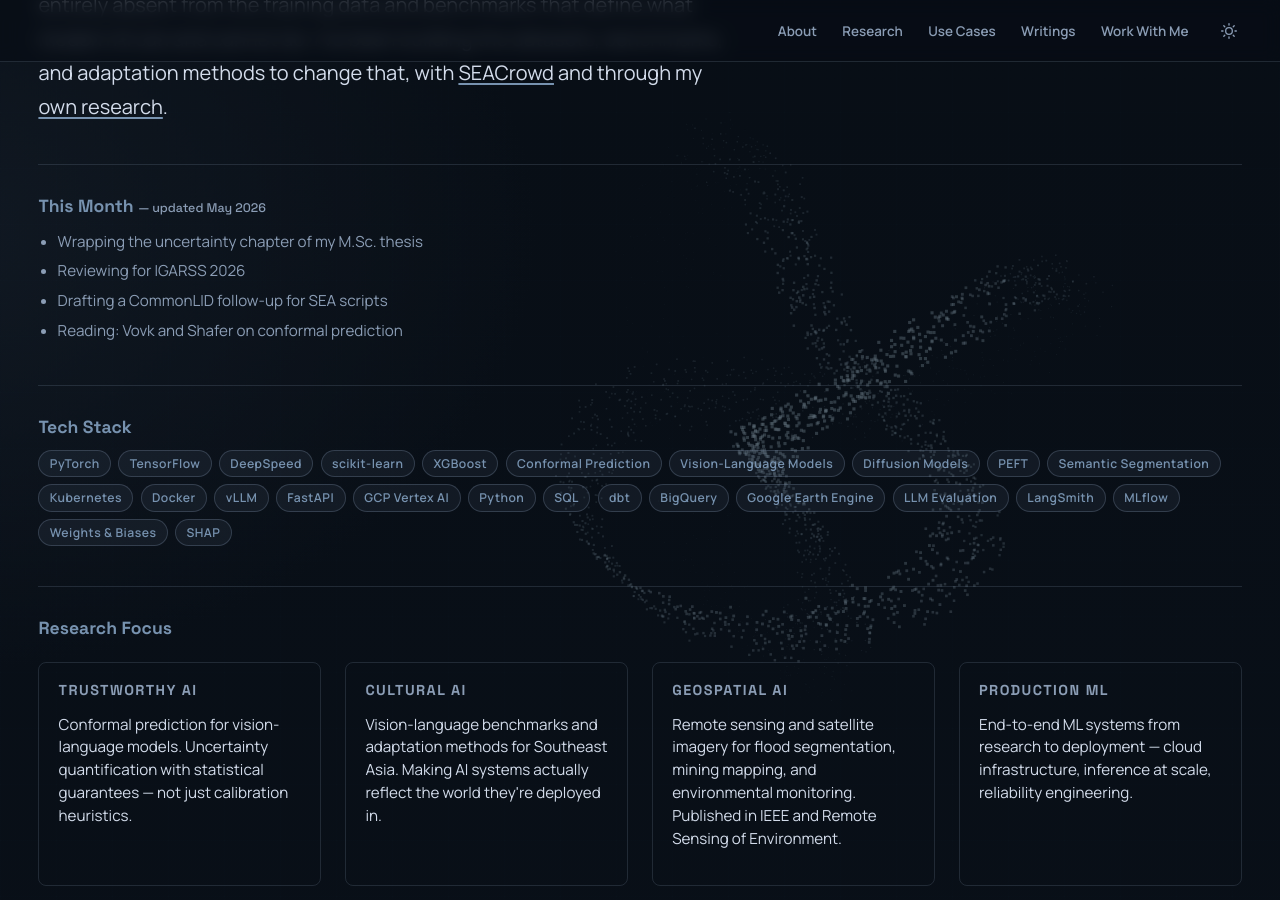
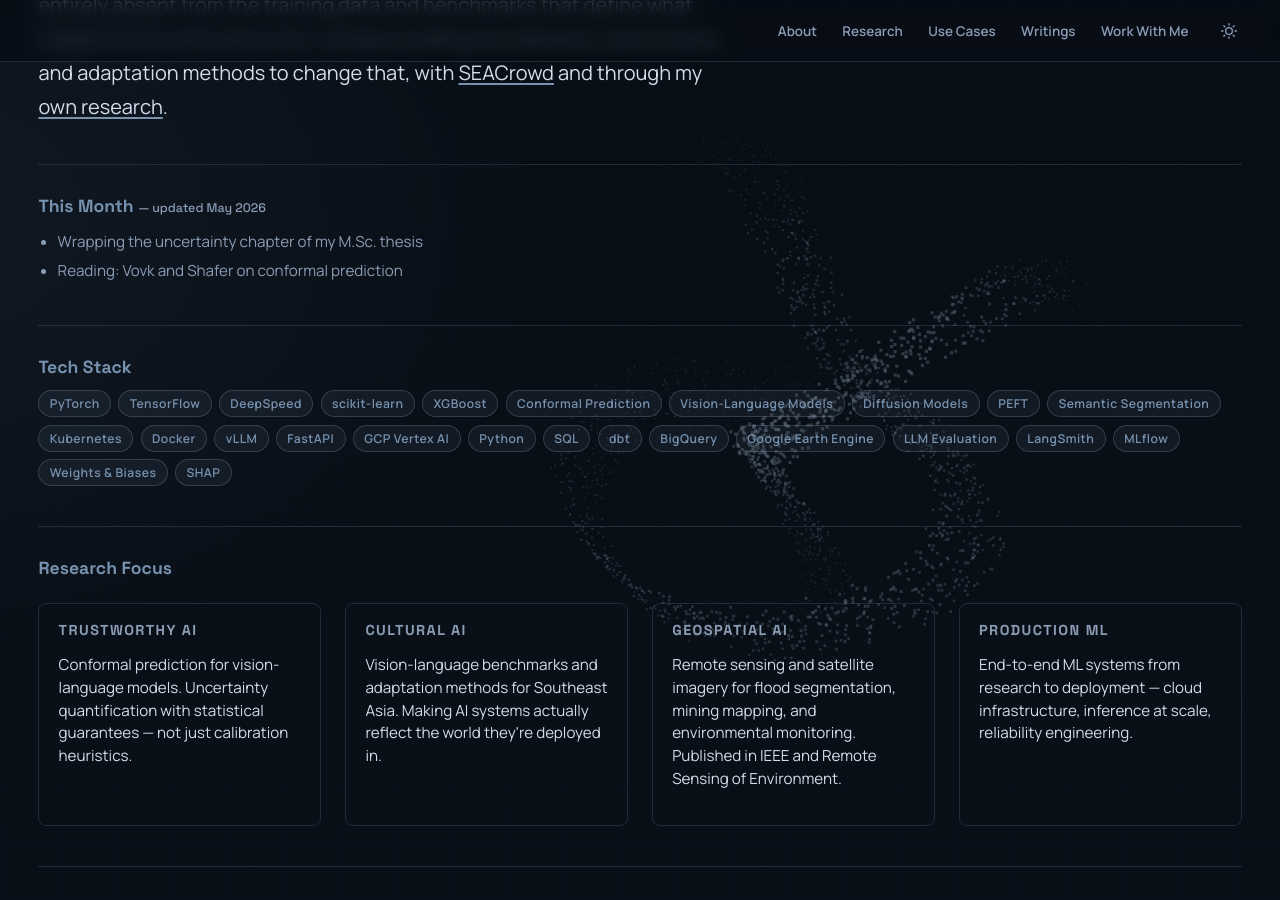
Before and after one commit to Feliren88/feliren88.github.io, a Jekyll site: the page built from index.html, in a window 1280 px wide and 900 px high, scrolled down 1066 px. Built offline with Jekyll 4.4.1, drawn with Linux system fonts in a browser that asks for light colours.

Commit message:
content: update now.yml — trim to 2 active items
Co-Authored-By: Claude Sonnet 4.6 <noreply@anthropic.com>

```diff
--- a/_data/now.yml
+++ b/_data/now.yml
@@ -1,6 +1,4 @@
 last_updated: "May 2026"
 items:
   - "Wrapping the uncertainty chapter of my M.Sc. thesis"
-  - "Reviewing for IGARSS 2026"
-  - "Drafting a CommonLID follow-up for SEA scripts"
   - "Reading: Vovk and Shafer on conformal prediction"
```
